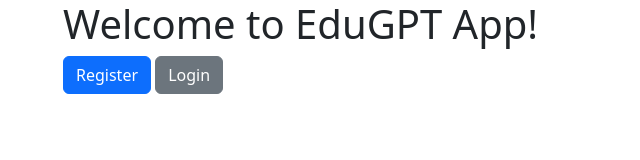
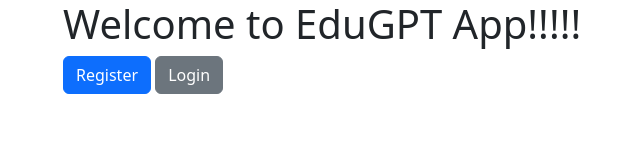
Before and after one commit to edugpt4/edugpt-app, a website: page root/public/index.html in a window 1280 px wide. Shown: the full height of the page, 19-659 px from the left. Drawn offline with nearby package versions, Linux system fonts and the light colour scheme; files that its build step writes are made by us from their sources.

Commit message:
..dupa adaugare web xxxl..

```diff
--- a/root/public/index.html
+++ b/root/public/index.html
@@ -8,7 +8,7 @@
 </head>
 <body>
     <div class="container">
-        <h1>Welcome to EduGPT App!</h1>
+        <h1>Welcome to EduGPT App!!!!!</h1>
         <a href="/register.html" class="btn btn-primary">Register</a>
         <a href="/login.html" class="btn btn-secondary">Login</a>
     </div>
```
